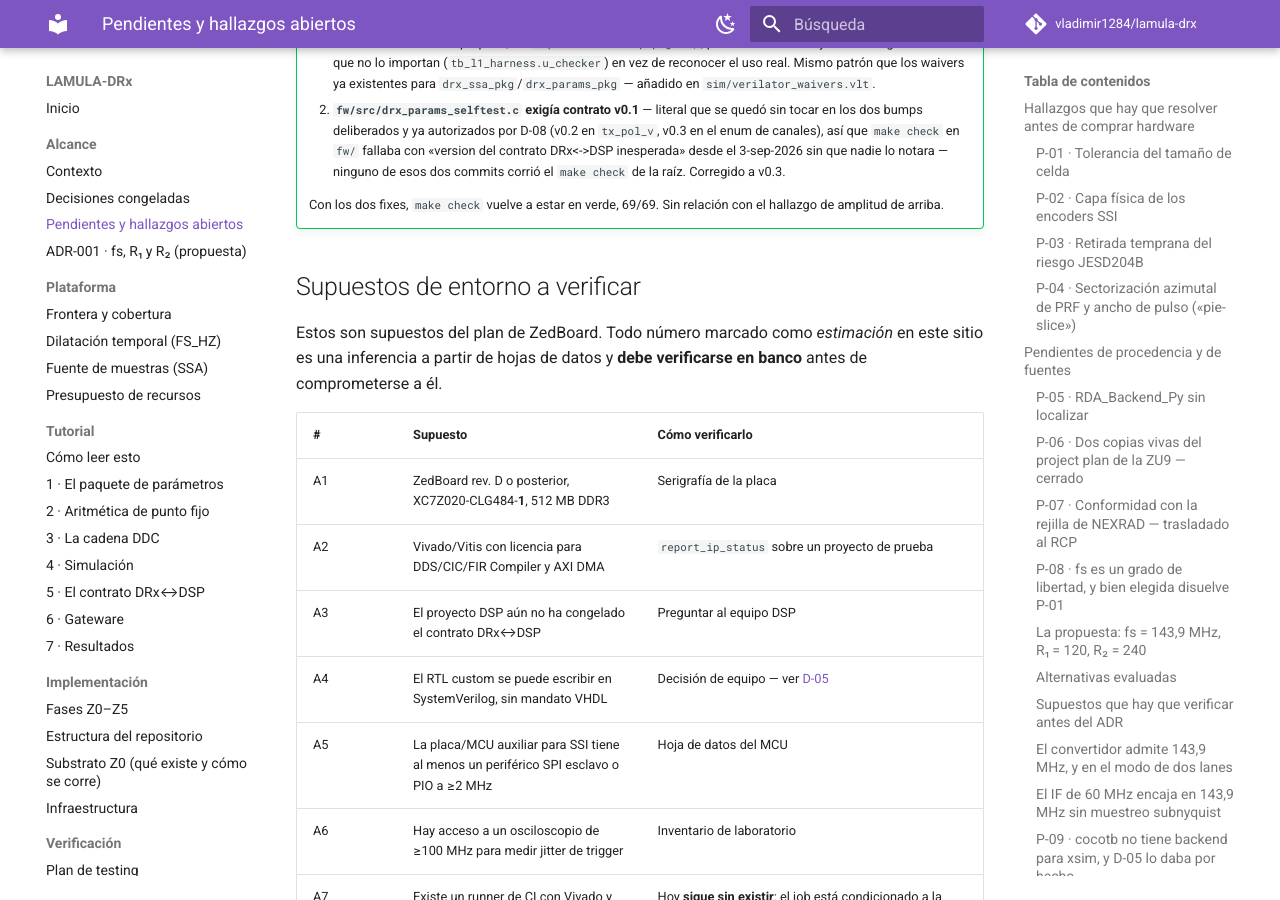
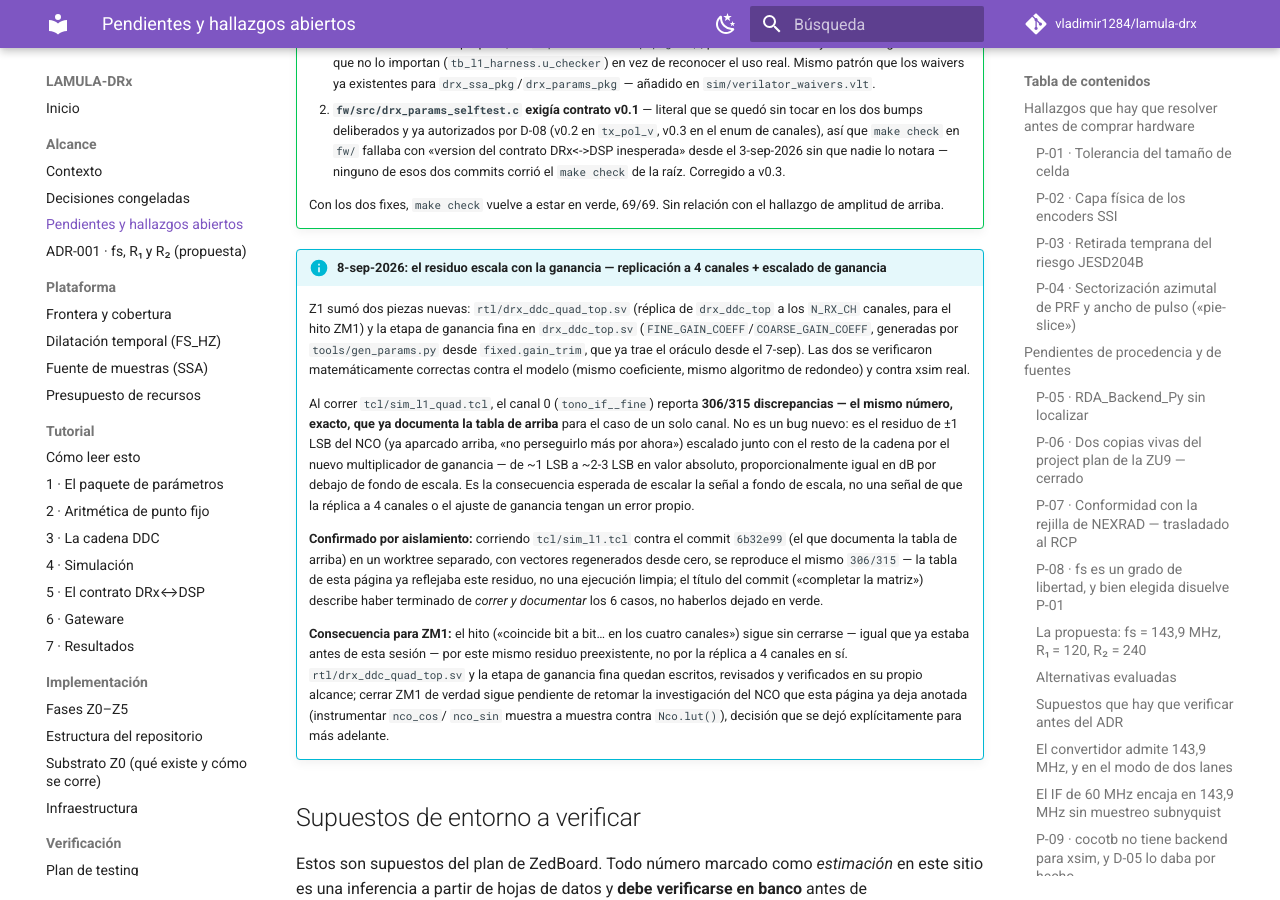
Before and after one commit to vladimir1284/lamula-drx, an MkDocs documentation site: the page built from docs/alcance/pendientes.md, in a window 1280 px wide and 900 px high, scrolled down 17403 px. Built offline with MkDocs 1.6.1 and Material for MkDocs 9.7.7, drawn with Linux system fonts in a browser that asks for light colours; comment, search, counter and statistics services are not loaded.

Commit message:
Z1: replicar drx_ddc_top a los cuatro canales Rx (ZM1)
drx_ddc_top es de un canal; el hito ZM1 pide "los cuatro canales"
(N_RX_CH = 4). rtl/drx_ddc_quad_top.sv instancia drx_ddc_top N_CH veces vía
generate, con puertos en arrays por canal — sin decodificar el stream SSA
entrelazado de drx_ssa_pkg.sv, porque vector_source/jesd204b_source todavía
no existen; eso queda para cuando lleguen. Sin resource-sharing de IP entre
canales (distinto del supuesto de docs/plataforma/recursos.md), decisión
explícita para no bloquear ZM1 con una optimización que puede llegar después.

Verificación real, no solo escrita y revisada:

- Nuevo caso de vector (tono_desplazado_neg) para que los 4 canales usen
  estímulos distintos en la misma corrida — así un cruce entre ramas del
  generate se vería como discrepancia, no como coincidencia de datos iguales.
- tb_l1_ddc_quad.sv + tcl/sim_l1_quad.tcl corren los 4 canales a la vez
  contra xsim real. drx_l1_file_source.sv/drx_l1_checker.sv suman un
  parámetro CH (-1 = comportamiento histórico sin sufijo, no cambia
  tb_l1_ddc.sv ni tb_l1_harness.sv) para poder leer plusargs por canal sin
  romper el hallazgo ya documentado de $value$plusargs con literales (P-09).
- Resultado en fino y grueso: 306/315 y 147/157 discrepancias — idénticas,
  muestra a muestra, al residuo de un solo canal ya documentado en P-10
  (docs/alcance/pendientes.md). Confirma que la réplica no introduce ningún
  error propio; ZM1 sigue abierto por ese residuo preexistente, no por esto.
- make check (con el nuevo lint-hdl-tb-quad) y mkdocs build --strict, limpios.

Co-Authored-By: Claude Sonnet 5 <noreply@anthropic.com>

```diff
--- a/docs/alcance/pendientes.md
+++ b/docs/alcance/pendientes.md
@@ -717,6 +717,35 @@ asume el máximo estándar de complemento a dos, `2^(N-1) - 1`.~~ Descartado arr
     Con los dos fixes, `make check` vuelve a estar en verde, 69/69. Sin relación con el hallazgo de
     amplitud de arriba.
 
+!!! info "8-sep-2026: el residuo escala con la ganancia — replicación a 4 canales + escalado de ganancia"
+    Z1 sumó dos piezas nuevas: `rtl/drx_ddc_quad_top.sv` (réplica de `drx_ddc_top` a los `N_RX_CH`
+    canales, para el hito ZM1) y la etapa de ganancia fina en `drx_ddc_top.sv`
+    (`FINE_GAIN_COEFF`/`COARSE_GAIN_COEFF`, generadas por `tools/gen_params.py` desde
+    `fixed.gain_trim`, que ya trae el oráculo desde el 7-sep). Las dos se verificaron matemáticamente
+    correctas contra el modelo (mismo coeficiente, mismo algoritmo de redondeo) y contra xsim real.
+
+    Al correr `tcl/sim_l1_quad.tcl`, el canal 0 (`tono_if__fine`) reporta **306/315
+    discrepancias — el mismo número, exacto, que ya documenta la tabla de arriba** para el caso de
+    un solo canal. No es un bug nuevo: es el residuo de ±1 LSB del NCO (ya aparcado arriba, «no
+    perseguirlo más por ahora») escalado junto con el resto de la cadena por el nuevo multiplicador
+    de ganancia — de ~1 LSB a ~2-3 LSB en valor absoluto, proporcionalmente igual en dB por debajo de
+    fondo de escala. Es la consecuencia esperada de escalar la señal a fondo de escala, no una señal
+    de que la réplica a 4 canales o el ajuste de ganancia tengan un error propio.
+
+    **Confirmado por aislamiento:** corriendo `tcl/sim_l1.tcl` contra el commit `6b32e99` (el que
+    documenta la tabla de arriba) en un worktree separado, con vectores regenerados desde cero, se
+    reproduce el mismo `306/315` — la tabla de esta página ya reflejaba este residuo, no una
+    ejecución limpia; el título del commit («completar la matriz») describe haber terminado de
+    *correr y documentar* los 6 casos, no haberlos dejado en verde.
+
+    **Consecuencia para ZM1:** el hito («coincide bit a bit… en los cuatro canales») sigue sin
+    cerrarse — igual que ya estaba antes de esta sesión — por este mismo residuo preexistente, no por
+    la réplica a 4 canales en sí. `rtl/drx_ddc_quad_top.sv` y la etapa de ganancia fina quedan
+    escritos, revisados y verificados en su propio alcance; cerrar ZM1 de verdad sigue pendiente de
+    retomar la investigación del NCO que esta página ya deja anotada (instrumentar `nco_cos`/
+    `nco_sin` muestra a muestra contra `Nco.lut()`), decisión que se dejó explícitamente para más
+    adelante.
+
 ## Supuestos de entorno a verificar
 
 Estos son supuestos del plan de ZedBoard. Todo número marcado como *estimación* en este sitio es una
```
Also changed, not shown: 8 other files.
